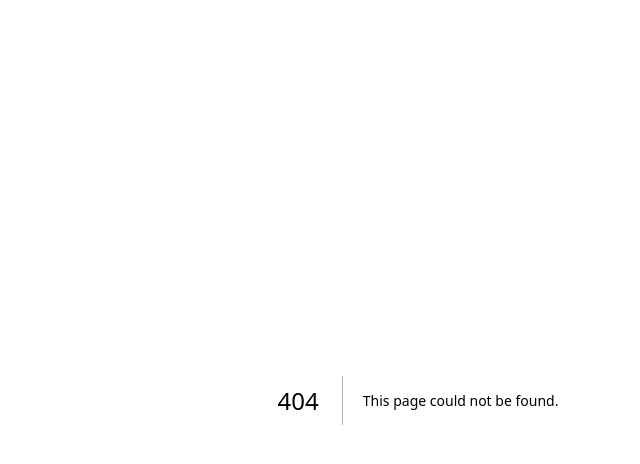
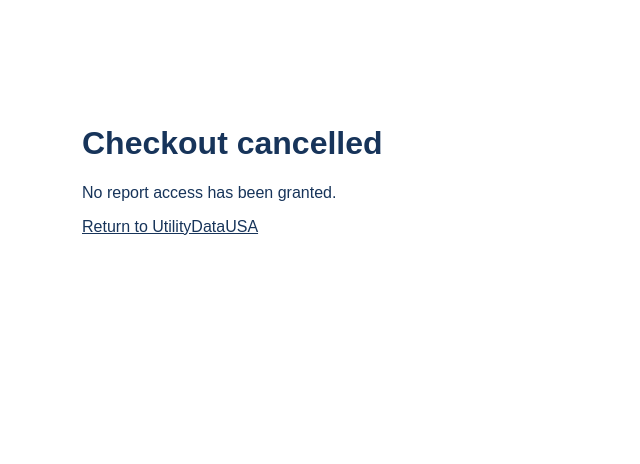
Before and after one commit to HenrikBrixCare/utilitydatausa, a Next.js app: page /payment/cancel in a window 1280 px wide. Before the commit this address had no page. Shown: the top 464 px of the page, without its empty margins (222-862 px from the left). Built offline with nearby package versions, Linux system fonts and the light colour scheme.

Commit message:
Scaffold disabled-by-default Stripe Checkout: app/payment/cancel/page.tsx

```diff
--- /dev/null
+++ b/app/payment/cancel/page.tsx
@@ -0,0 +1,7 @@
+export default function PaymentCancelPage() {
+  return <main style={{ maxWidth: 720, margin: "5rem auto", padding: 24 }}>
+    <h1>Checkout cancelled</h1>
+    <p>No report access has been granted.</p>
+    <a href="/">Return to UtilityDataUSA</a>
+  </main>;
+}
```
